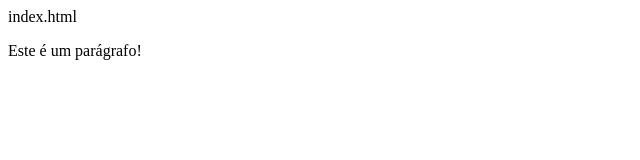
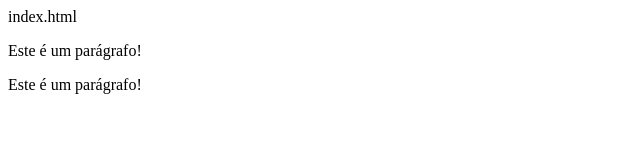
Before and after one commit to rogergou7/progweb, a plain HTML site: page index.html in a window 1280 px wide. Shown: the whole page, without its empty margins (0-640 px from the left). Drawn offline with Linux system fonts and the light colour scheme.

Commit message:
segunda versão

```diff
--- a/index.html
+++ b/index.html
@@ -6,6 +6,7 @@ index.html
 </head>
 <body>
 <p>Este é um parágrafo!</p>
+<p>Este é um parágrafo!</p>
 
 </body>
 </html>
```
